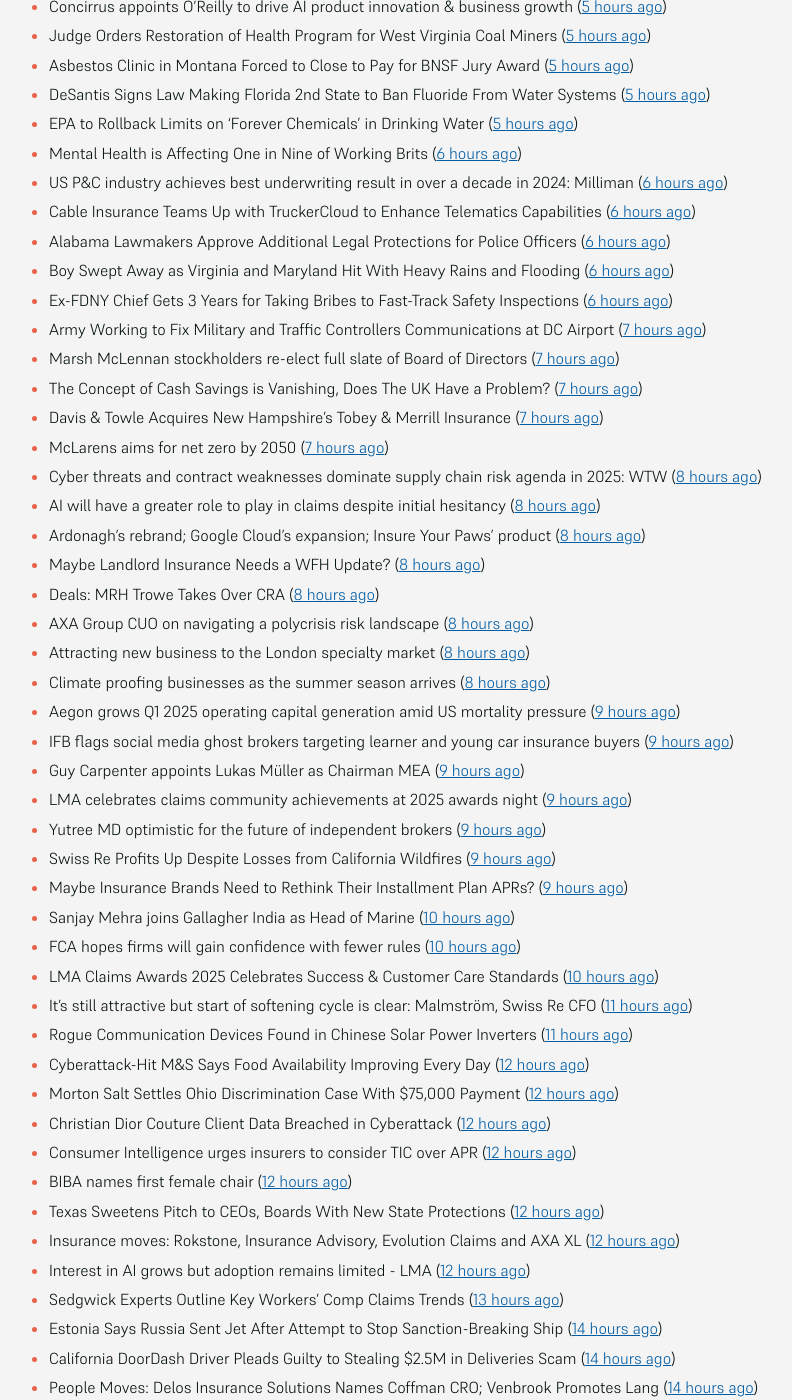
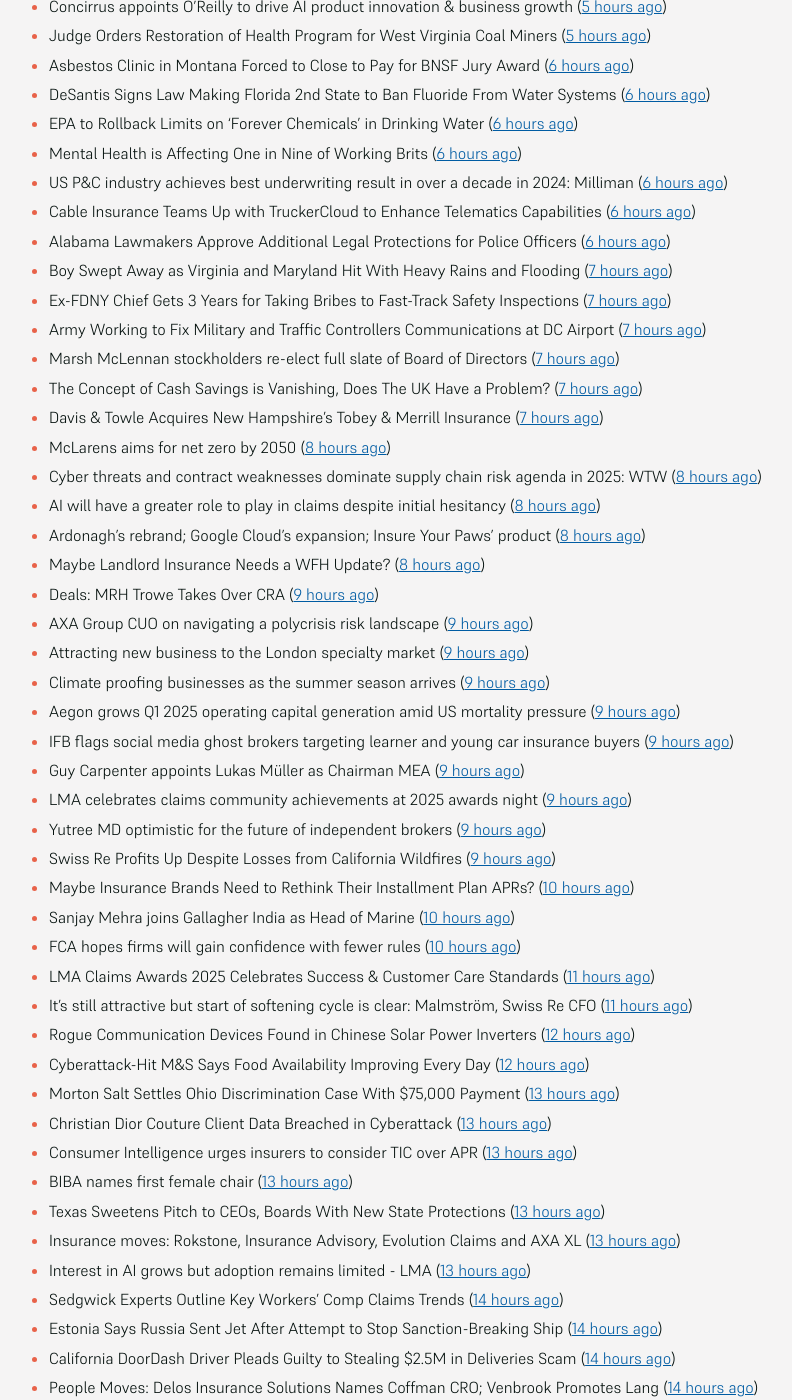
Before and after one commit to mat-0/feeds.thechels.uk, a Jekyll site: the page built from index.md, in a window 1280 px wide and 1400 px high, scrolled down 544 px. Shown: the whole window, without its empty margins (215-1007 px from the left). Built offline with Jekyll 4.4.1, drawn with Linux system fonts in a browser that asks for light colours; some of the changed text lies outside the part shown.

Commit message:
New Feed

```diff
--- a/index.md
+++ b/index.md
@@ -11,57 +11,57 @@ description: Latest Updates
 - CIAB reports moderation in commercial insurance premium increases for Q1’25 ([3 hours ago](https://www.reinsurancene.ws/ciab-reports-moderation-in-commercial-insurance-premium-increases-for-q125/))
 - Widow of Arkansas Airport Director Killed in Raid Sues ATF Over Husband’s Death ([3 hours ago](https://www.insurancejournal.com/news/southcentral/2025/05/16/824097.htm))
 - Severe Storms Sweep Through Midwest, Leaving Thousands Without Power ([3 hours ago](https://www.insurancejournal.com/news/midwest/2025/05/16/824092.htm))
-- Zurich NA’s Fox to lead US National Accounts, Caminiti promoted to CUO ([3 hours ago](https://www.reinsurancene.ws/zurich-nas-fox-to-lead-us-national-accounts-caminiti-promoted-to-cuo/))
-- Louisiana Plant at Center of Environmental Justice Fight Halts Operations ([3 hours ago](https://www.insurancejournal.com/news/southcentral/2025/05/16/824085.htm))
-- Florida High Court Lets Stand Ruling on Damage Estimates in Supplemental Claims ([3 hours ago](https://www.insurancejournal.com/news/southeast/2025/05/16/824076.htm))
-- Basel Committee resists US pressure to downplay climate risk ([3 hours ago](https://www.dig-in.com/articles/basel-committee-resists-us-pressure-to-downplay-climate-risk))
+- Zurich NA’s Fox to lead US National Accounts, Caminiti promoted to CUO ([4 hours ago](https://www.reinsurancene.ws/zurich-nas-fox-to-lead-us-national-accounts-caminiti-promoted-to-cuo/))
+- Louisiana Plant at Center of Environmental Justice Fight Halts Operations ([4 hours ago](https://www.insurancejournal.com/news/southcentral/2025/05/16/824085.htm))
+- Florida High Court Lets Stand Ruling on Damage Estimates in Supplemental Claims ([4 hours ago](https://www.insurancejournal.com/news/southeast/2025/05/16/824076.htm))
+- Basel Committee resists US pressure to downplay climate risk ([4 hours ago](https://www.dig-in.com/articles/basel-committee-resists-us-pressure-to-downplay-climate-risk))
 - Property & nat cat lines competitive but environment remains healthy: Swiss Re CEO ([4 hours ago](https://www.reinsurancene.ws/property-nat-cat-lines-competitive-but-environment-remains-healthy-swiss-re-ceo/))
-- Lloyd’s Has ‘Laser Focus’ on Oversight of Coverholders to Proactively Avoid Market Risk ([4 hours ago](https://www.insurancejournal.com/news/international/2025/05/16/824065.htm))
+- Lloyd’s Has ‘Laser Focus’ on Oversight of Coverholders to Proactively Avoid Market Risk ([5 hours ago](https://www.insurancejournal.com/news/international/2025/05/16/824065.htm))
 - Concirrus appoints O’Reilly to drive AI product innovation & business growth ([5 hours ago](https://www.reinsurancene.ws/concirrus-appoints-oreilly-to-drive-ai-product-innovation-business-growth/))
 - Judge Orders Restoration of Health Program for West Virginia Coal Miners ([5 hours ago](https://www.insurancejournal.com/news/southeast/2025/05/16/824060.htm))
-- Asbestos Clinic in Montana Forced to Close to Pay for BNSF Jury Award ([5 hours ago](https://www.insurancejournal.com/news/west/2025/05/16/824055.htm))
-- DeSantis Signs Law Making Florida 2nd State to Ban Fluoride From Water Systems ([5 hours ago](https://www.insurancejournal.com/news/southeast/2025/05/16/824051.htm))
-- EPA to Rollback Limits on ‘Forever Chemicals’ in Drinking Water ([5 hours ago](https://www.insurancejournal.com/news/national/2025/05/16/824047.htm))
+- Asbestos Clinic in Montana Forced to Close to Pay for BNSF Jury Award ([6 hours ago](https://www.insurancejournal.com/news/west/2025/05/16/824055.htm))
+- DeSantis Signs Law Making Florida 2nd State to Ban Fluoride From Water Systems ([6 hours ago](https://www.insurancejournal.com/news/southeast/2025/05/16/824051.htm))
+- EPA to Rollback Limits on ‘Forever Chemicals’ in Drinking Water ([6 hours ago](https://www.insurancejournal.com/news/national/2025/05/16/824047.htm))
 - Mental Health is Affecting One in Nine of Working Brits ([6 hours ago](https://insurance-edge.net/2025/05/16/mental-health-is-affecting-one-in-nine-of-working-brits/))
 - US P&C industry achieves best underwriting result in over a decade in 2024: Milliman ([6 hours ago](https://www.reinsurancene.ws/us-pc-industry-achieves-best-underwriting-result-in-over-a-decade-in-2024-milliman/))
 - Cable Insurance Teams Up with TruckerCloud to Enhance Telematics Capabilities ([6 hours ago](https://www.insurtechinsights.com/cable-insurance-teams-up-with-truckercloud-to-enhance-telematics-capabilities/))
 - Alabama Lawmakers Approve Additional Legal Protections for Police Officers ([6 hours ago](https://www.insurancejournal.com/news/southeast/2025/05/16/824044.htm))
-- Boy Swept Away as Virginia and Maryland Hit With Heavy Rains and Flooding ([6 hours ago](https://www.insurancejournal.com/news/east/2025/05/16/824034.htm))
-- Ex-FDNY Chief Gets 3 Years for Taking Bribes to Fast-Track Safety Inspections ([6 hours ago](https://www.insurancejournal.com/news/east/2025/05/16/824030.htm))
+- Boy Swept Away as Virginia and Maryland Hit With Heavy Rains and Flooding ([7 hours ago](https://www.insurancejournal.com/news/east/2025/05/16/824034.htm))
+- Ex-FDNY Chief Gets 3 Years for Taking Bribes to Fast-Track Safety Inspections ([7 hours ago](https://www.insurancejournal.com/news/east/2025/05/16/824030.htm))
 - Army Working to Fix Military and Traffic Controllers Communications at DC Airport ([7 hours ago](https://www.insurancejournal.com/news/east/2025/05/16/824024.htm))
 - Marsh McLennan stockholders re-elect full slate of Board of Directors ([7 hours ago](https://www.reinsurancene.ws/marsh-mclennan-stockholders-re-elect-full-slate-of-board-of-directors/))
 - The Concept of Cash Savings is Vanishing, Does The UK Have a Problem? ([7 hours ago](https://insurance-edge.net/2025/05/16/the-concept-of-cash-savings-is-vanishing-does-the-uk-have-a-problem/))
 - Davis & Towle Acquires New Hampshire’s Tobey & Merrill Insurance ([7 hours ago](https://www.insurancejournal.com/news/east/2025/05/16/824021.htm))
-- McLarens aims for net zero by 2050 ([7 hours ago](https://www.postonline.co.uk/news/7957770/mclarens-aims-for-net-zero-by-2050))
+- McLarens aims for net zero by 2050 ([8 hours ago](https://www.postonline.co.uk/news/7957770/mclarens-aims-for-net-zero-by-2050))
 - Cyber threats and contract weaknesses dominate supply chain risk agenda in 2025: WTW ([8 hours ago](https://www.reinsurancene.ws/cyber-threats-and-contract-weaknesses-dominate-supply-chain-risk-agenda-in-2025-wtw/))
 - AI will have a greater role to play in claims despite initial hesitancy ([8 hours ago](https://www.postonline.co.uk/broker/7957769/ai-will-have-a-greater-role-to-play-in-claims-despite-initial-hesitancy))
 - Ardonagh’s rebrand; Google Cloud’s expansion; Insure Your Paws’ product ([8 hours ago](https://www.postonline.co.uk/news/7957764/ardonaghs-rebrand-google-clouds-expansion-insure-your-paws-product))
 - Maybe Landlord Insurance Needs a WFH Update? ([8 hours ago](https://insurance-edge.net/2025/05/16/maybe-landlord-insurance-needs-a-wfh-update/))
-- Deals: MRH Trowe Takes Over CRA ([8 hours ago](https://insurance-edge.net/2025/05/16/deals-mrh-trowe-takes-over-cra/))
-- AXA Group CUO on navigating a polycrisis risk landscape ([8 hours ago](https://www.insurancebusinessmag.com/uk/news/breaking-news/axa-group-cuo-on-navigating-a-polycrisis-risk-landscape-535921.aspx))
-- Attracting new business to the London specialty market ([8 hours ago](https://www.insurancebusinessmag.com/uk/news/breaking-news/attracting-new-business-to-the-london-specialty-market-535974.aspx))
-- Climate proofing businesses as the summer season arrives ([8 hours ago](https://www.insurancebusinessmag.com/uk/news/catastrophe/climate-proofing-businesses-as-the-summer-season-arrives-535973.aspx))
+- Deals: MRH Trowe Takes Over CRA ([9 hours ago](https://insurance-edge.net/2025/05/16/deals-mrh-trowe-takes-over-cra/))
+- AXA Group CUO on navigating a polycrisis risk landscape ([9 hours ago](https://www.insurancebusinessmag.com/uk/news/breaking-news/axa-group-cuo-on-navigating-a-polycrisis-risk-landscape-535921.aspx))
+- Attracting new business to the London specialty market ([9 hours ago](https://www.insurancebusinessmag.com/uk/news/breaking-news/attracting-new-business-to-the-london-specialty-market-535974.aspx))
+- Climate proofing businesses as the summer season arrives ([9 hours ago](https://www.insurancebusinessmag.com/uk/news/catastrophe/climate-proofing-businesses-as-the-summer-season-arrives-535973.aspx))
 - Aegon grows Q1 2025 operating capital generation amid US mortality pressure ([9 hours ago](https://www.insurancebusinessmag.com/uk/news/breaking-news/aegon-grows-q1-2025-operating-capital-generation-amid-us-mortality-pressure-535972.aspx))
 - IFB flags social media ghost brokers targeting learner and young car insurance buyers ([9 hours ago](https://www.insurancebusinessmag.com/uk/news/auto-motor/ifb-flags-social-media-ghost-brokers-targeting-learner-and-young-car-insurance-buyers-535971.aspx))
 - Guy Carpenter appoints Lukas Müller as Chairman MEA ([9 hours ago](https://www.reinsurancene.ws/guy-carpenter-appoints-lukas-muller-as-chairman-mea/))
 - LMA celebrates claims community achievements at 2025 awards night ([9 hours ago](https://www.insurancebusinessmag.com/uk/news/claims/lma-celebrates-claims-community-achievements-at-2025-awards-night-535970.aspx))
 - Yutree MD optimistic for the future of independent brokers ([9 hours ago](https://www.postonline.co.uk/news/7957767/yutree-md-optimistic-for-the-future-of-independent-brokers))
 - Swiss Re Profits Up Despite Losses from California Wildfires ([9 hours ago](https://www.insurancejournal.com/news/international/2025/05/16/824017.htm))
-- Maybe Insurance Brands Need to Rethink Their Installment Plan APRs? ([9 hours ago](https://insurance-edge.net/2025/05/16/maybe-insurance-brands-need-to-rethink-their-installment-plan-aprs/))
+- Maybe Insurance Brands Need to Rethink Their Installment Plan APRs? ([10 hours ago](https://insurance-edge.net/2025/05/16/maybe-insurance-brands-need-to-rethink-their-installment-plan-aprs/))
 - Sanjay Mehra joins Gallagher India as Head of Marine ([10 hours ago](https://www.reinsurancene.ws/sanjay-mehra-joins-gallagher-india-as-head-of-marine/))
 - FCA hopes firms will gain confidence with fewer rules ([10 hours ago](https://www.postonline.co.uk/news/7957766/fca-hopes-firms-will-gain-confidence-with-fewer-rules))
-- LMA Claims Awards 2025 Celebrates Success & Customer Care Standards ([10 hours ago](https://insurance-edge.net/2025/05/16/lma-claims-awards-2025-celebrates-success-customer-care-standards/))
+- LMA Claims Awards 2025 Celebrates Success & Customer Care Standards ([11 hours ago](https://insurance-edge.net/2025/05/16/lma-claims-awards-2025-celebrates-success-customer-care-standards/))
 - It’s still attractive but start of softening cycle is clear: Malmström, Swiss Re CFO ([11 hours ago](https://www.reinsurancene.ws/its-still-attractive-but-start-of-softening-cycle-is-clear-malmstrom-swiss-re-cfo/))
-- Rogue Communication Devices Found in Chinese Solar Power Inverters ([11 hours ago](https://www.insurancejournal.com/news/international/2025/05/16/824006.htm))
+- Rogue Communication Devices Found in Chinese Solar Power Inverters ([12 hours ago](https://www.insurancejournal.com/news/international/2025/05/16/824006.htm))
 - Cyberattack-Hit M&S Says Food Availability Improving Every Day ([12 hours ago](https://www.insurancejournal.com/news/international/2025/05/16/824002.htm))
-- Morton Salt Settles Ohio Discrimination Case With $75,000 Payment ([12 hours ago](https://www.insurancejournal.com/news/midwest/2025/05/16/823999.htm))
-- Christian Dior Couture Client Data Breached in Cyberattack ([12 hours ago](https://www.insurancejournal.com/news/national/2025/05/16/823975.htm))
-- Consumer Intelligence urges insurers to consider TIC over APR ([12 hours ago](https://www.insurancebusinessmag.com/uk/news/auto-motor/consumer-intelligence-urges-insurers-to-consider-tic-over-apr-535940.aspx))
-- BIBA names first female chair ([12 hours ago](https://www.insurancebusinessmag.com/uk/news/breaking-news/biba-names-first-female-chair-535939.aspx))
-- Texas Sweetens Pitch to CEOs, Boards With New State Protections ([12 hours ago](https://www.insurancejournal.com/news/southcentral/2025/05/16/823995.htm))
-- Insurance moves: Rokstone, Insurance Advisory, Evolution Claims and AXA XL ([12 hours ago](https://www.insurancebusinessmag.com/uk/news/breaking-news/insurance-moves-rokstone-insurance-advisory-evolution-claims-and-axa-xl-535937.aspx))
-- Interest in AI grows but adoption remains limited - LMA ([12 hours ago](https://www.insurancebusinessmag.com/uk/news/technology/interest-in-ai-grows-but-adoption-remains-limited--lma-535936.aspx))
-- Sedgwick Experts Outline Key Workers’ Comp Claims Trends ([13 hours ago](https://www.insurancejournal.com/news/national/2025/05/16/823936.htm))
+- Morton Salt Settles Ohio Discrimination Case With $75,000 Payment ([13 hours ago](https://www.insurancejournal.com/news/midwest/2025/05/16/823999.htm))
+- Christian Dior Couture Client Data Breached in Cyberattack ([13 hours ago](https://www.insurancejournal.com/news/national/2025/05/16/823975.htm))
+- Consumer Intelligence urges insurers to consider TIC over APR ([13 hours ago](https://www.insurancebusinessmag.com/uk/news/auto-motor/consumer-intelligence-urges-insurers-to-consider-tic-over-apr-535940.aspx))
+- BIBA names first female chair ([13 hours ago](https://www.insurancebusinessmag.com/uk/news/breaking-news/biba-names-first-female-chair-535939.aspx))
+- Texas Sweetens Pitch to CEOs, Boards With New State Protections ([13 hours ago](https://www.insurancejournal.com/news/southcentral/2025/05/16/823995.htm))
+- Insurance moves: Rokstone, Insurance Advisory, Evolution Claims and AXA XL ([13 hours ago](https://www.insurancebusinessmag.com/uk/news/breaking-news/insurance-moves-rokstone-insurance-advisory-evolution-claims-and-axa-xl-535937.aspx))
+- Interest in AI grows but adoption remains limited - LMA ([13 hours ago](https://www.insurancebusinessmag.com/uk/news/technology/interest-in-ai-grows-but-adoption-remains-limited--lma-535936.aspx))
+- Sedgwick Experts Outline Key Workers’ Comp Claims Trends ([14 hours ago](https://www.insurancejournal.com/news/national/2025/05/16/823936.htm))
 - Estonia Says Russia Sent Jet After Attempt to Stop Sanction-Breaking Ship ([14 hours ago](https://www.insurancejournal.com/news/international/2025/05/16/823959.htm))
 - California DoorDash Driver Pleads Guilty to Stealing $2.5M in Deliveries Scam ([14 hours ago](https://www.insurancejournal.com/news/west/2025/05/16/823989.htm))
 - People Moves: Delos Insurance Solutions Names Coffman CRO; Venbrook Promotes Lang ([14 hours ago](https://www.insurancejournal.com/news/west/2025/05/16/823705.htm))
```
Also changed, not shown: other parts of index.md (+3 -3 lines).
